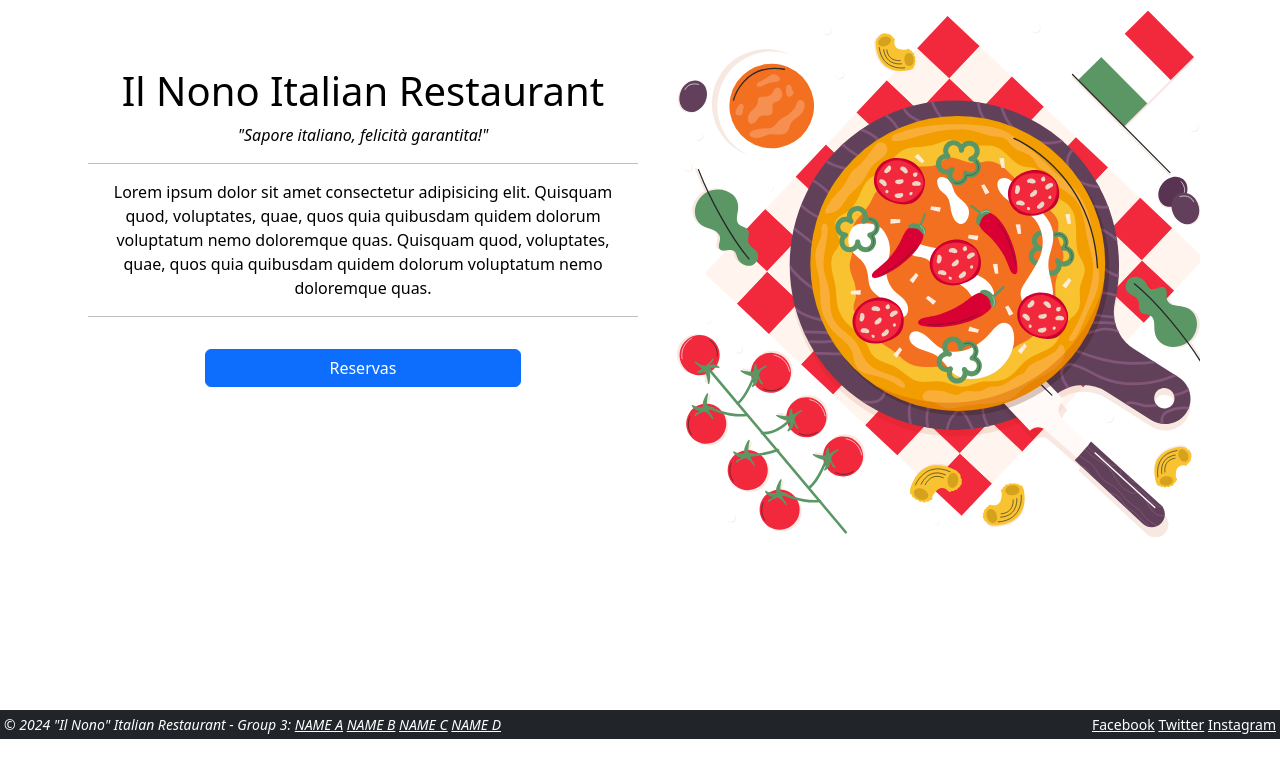
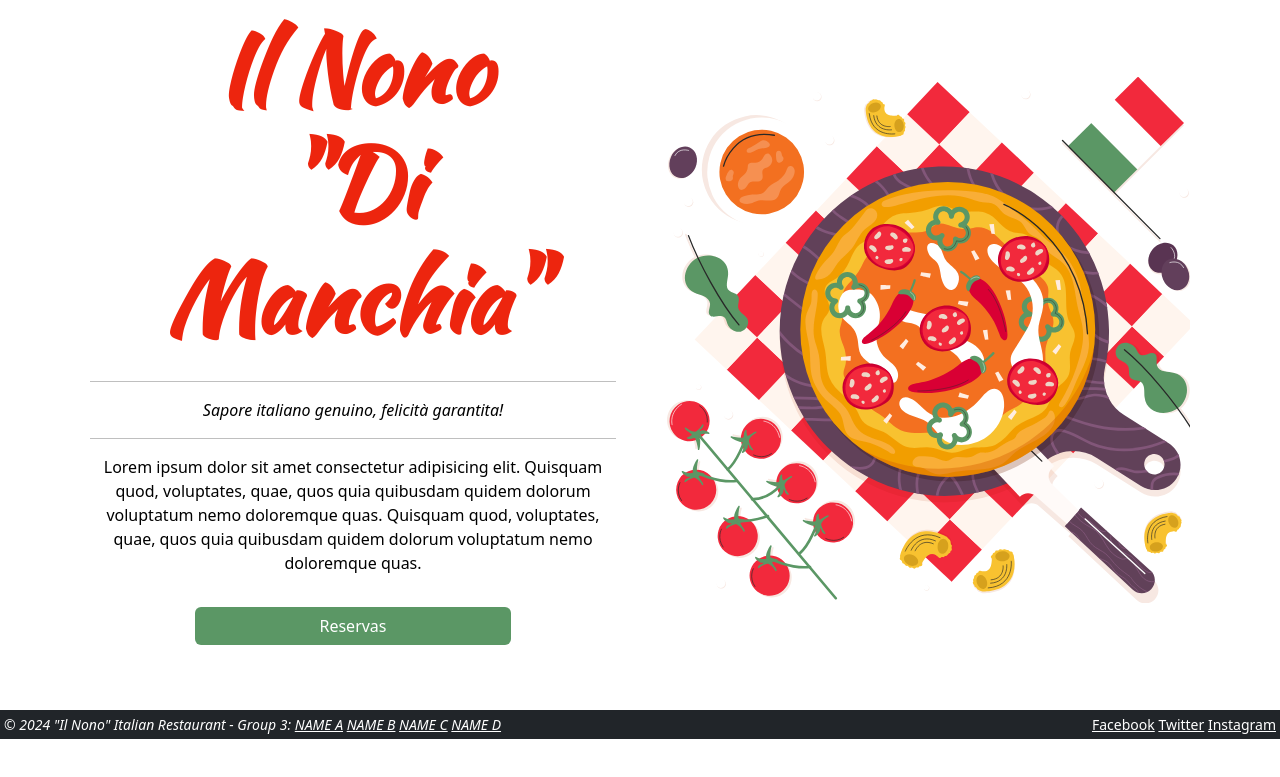
Before and after one commit to NiaHermida/CaC-Node, a website built with Vite: page my-project/src/index.html in a window 1280 px wide. Shown: the part 61-838 px from the top of the page. Before the commit the page ends 800 px from the top, so only its background shows below. Built offline with nearby package versions, Linux system fonts and the light colour scheme; files whose address does not match are found by name; a web font is replaced by a local one.

Commit message:
tittle h1 Style

```diff
--- a/my-project/src/index.html
+++ b/my-project/src/index.html
@@ -78,13 +78,18 @@
         class="container text-black d-flex align-items-center justify-content-center p-2"
       >
         <div class="row justify-content-around">
-          <div class="col-md-6 d-flex row align-content-start m-2">
-            <h1 class="text-center mt-5">Il Nono Italian Restaurant</h1>
-            <div class="text-center mb-3">
-              <i>"Sapore italiano, felicità garantita!" </i>
+          <div
+            class="col-md-6 d-flex row align-content-center"
+            id="textHomeContent"
+          >
+            <h1 class="text-center">Il Nono <br />"Di Manchia"</h1>
+
+            <div class="text-center">
+              <hr>
+              <i>Sapore italiano genuino, felicità garantita!</i>
+              <hr />
             </div>
 
-            <hr />
             <p class="text-center">
               Lorem ipsum dolor sit amet consectetur adipisicing elit. Quisquam
               quod, voluptates, quae, quos quia quibusdam quidem dolorum
@@ -93,10 +98,8 @@
               quas.
             </p>
 
-            <hr />
-
             <div class="d-flex justify-content-center mt-3" id="reservaButton">
-              <button class="btn btn-primary mb-4">Reservas</button>
+              <button class="btn mb-4 text-white">Reservas</button>
             </div>
             <br />
           </div>
@@ -113,8 +116,6 @@
       <br />
       <hr class="border-white" />
       <br />
-
-
     </main>
 
     <!-- Footer -->
--- a/my-project/src/scss/styles.scss
+++ b/my-project/src/scss/styles.scss
@@ -1,9 +1,8 @@
 // Import all of Bootstrap's CSS
 @import "bootstrap/scss/bootstrap";
 
-:root {
-  font-family: "Roboto", sans-serif;
-}
+//Kaushan Script
+@import url("https://fonts.googleapis.com/css2?family=Italianno&family=Kaushan+Script&family=Pacifico&family=Poetsen+One&display=swap");
 
 * {
   margin: 0;
@@ -12,15 +11,10 @@
 }
 
 body {
-  background-color: #F4F4F4;
+  background-color: #f4f4f4;
   background: url("./img/background.png");
   background-size: 250%;
   background-repeat: repeat;
-
-}
-
-section{
-  //background-color: #F4F4F4;
 }
 
 main {
@@ -28,12 +22,10 @@ main {
 }
 
 header {
-
-  nav{
-    background-color: #F4F4F4;
+  nav {
+    background-color: #f4f4f4;
     border-top: 2px solid #343434;
     border-bottom: 2px solid #343434;
-
   }
 
   .Logo {
@@ -43,13 +35,23 @@ header {
 
   .links {
     width: 31%;
-    background-color: #CE2B37;
+    background-color: #ce2b37;
+  }
+}
+
+#textHomeContent {
+  h1 {
+    font-family: "Kaushan Script", cursive;
+    font-size: 6em;
+    font-weight: bold;
+    color: #ed250e;
   }
 }
 
 #reservaButton {
   button {
     width: 60%;
+    background: #5b9765;
   }
 }
 
```
